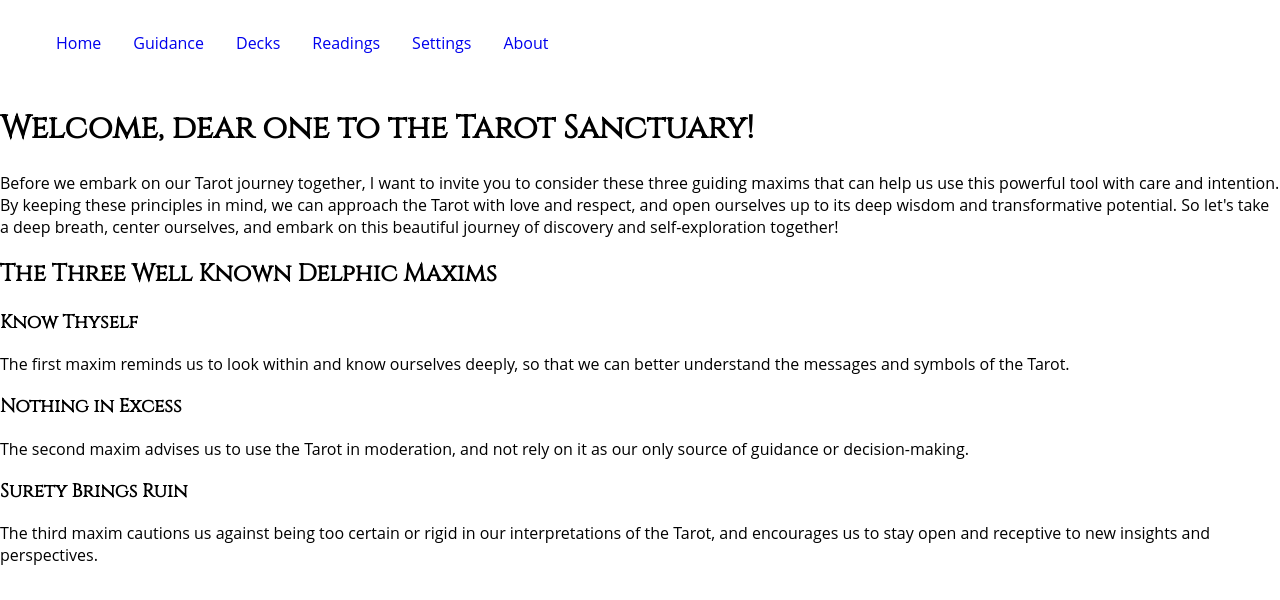
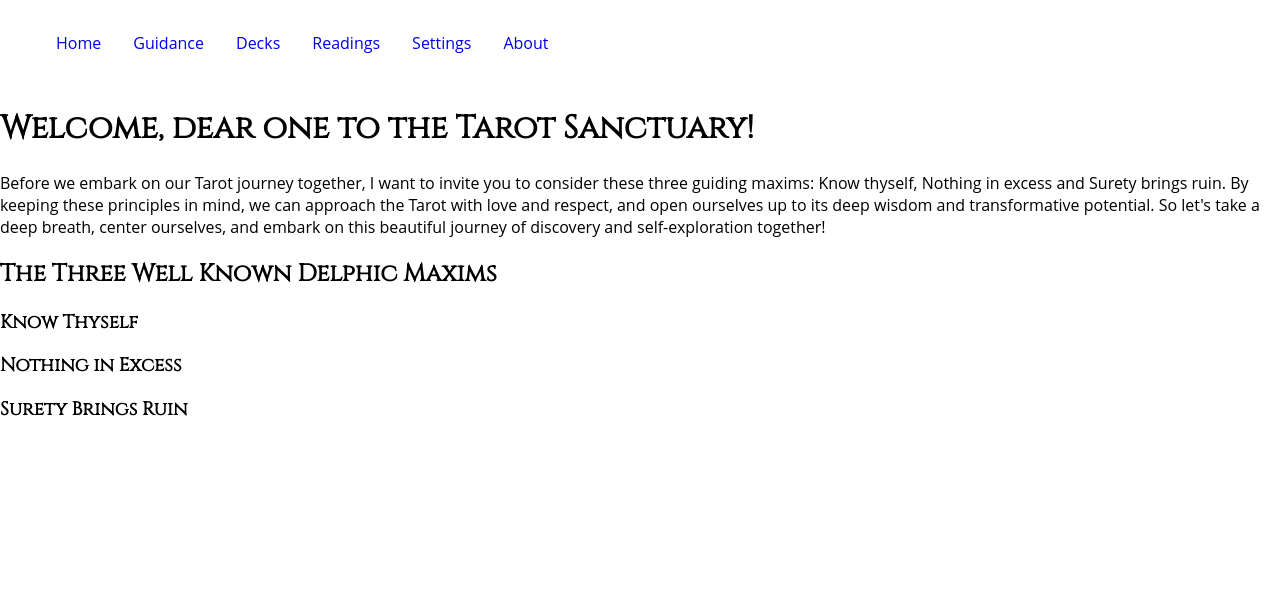
Before and after one commit to timabloom/tarot-sanctuary, a SvelteKit app: page / in a window 1280 px wide. Shown: the top 600 px of the page. Built offline with nearby package versions, Linux system fonts and the light colour scheme.

Commit message:
updated introduction text and removed unnecessary html

```diff
--- a/src/routes/+page.svelte
+++ b/src/routes/+page.svelte
@@ -1,14 +1,14 @@
 <script></script>
 
 <svelte:head>
-	<title>Tarot Sanctuary - For Lovers of the Tarot</title>
+	<title>Tarot Sanctuary - Open and free for all</title>
 </svelte:head>
 
 <header>
 	<h1>Welcome, dear one to the Tarot Sanctuary!</h1>
 	<p>
 		Before we embark on our Tarot journey together, I want to invite you to consider these three
-		guiding maxims that can help us use this powerful tool with care and intention. By keeping these
+		guiding maxims: Know thyself, Nothing in excess and Surety brings ruin. By keeping these
 		principles in mind, we can approach the Tarot with love and respect, and open ourselves up to
 		its deep wisdom and transformative potential. So let's take a deep breath, center ourselves, and
 		embark on this beautiful journey of discovery and self-exploration together!
@@ -18,20 +18,8 @@
 <main>
 	<h2>The Three Well Known Delphic Maxims</h2>
 	<h3>Know Thyself</h3>
-	<p>
-		The first maxim reminds us to look within and know ourselves deeply, so that we can better
-		understand the messages and symbols of the Tarot.
-	</p>
 	<h3>Nothing in Excess</h3>
-	<p>
-		The second maxim advises us to use the Tarot in moderation, and not rely on it as our only
-		source of guidance or decision-making.
-	</p>
 	<h3>Surety Brings Ruin</h3>
-	<p>
-		The third maxim cautions us against being too certain or rigid in our interpretations of the
-		Tarot, and encourages us to stay open and receptive to new insights and perspectives.
-	</p>
 </main>
 
 <style></style>
```
